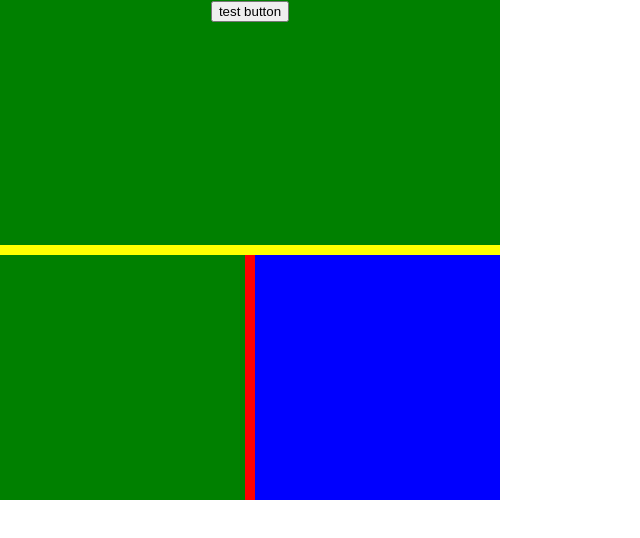
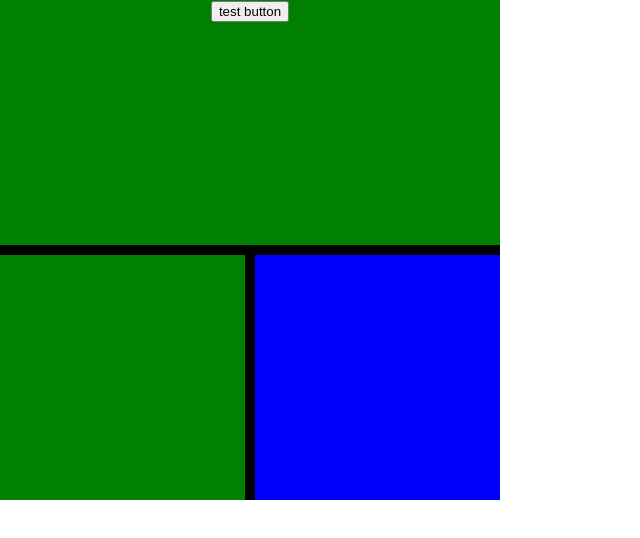
Before and after one commit to k-kangstorehub/widget-layout, a React (Create React App) app: page / in a window 1280 px wide. Shown: the top 538 px of the page, without its empty margins (0-640 px from the left). Built offline with nearby package versions, Linux system fonts and the light colour scheme.

Commit message:
Update style

```diff
--- a/src/App.tsx
+++ b/src/App.tsx
@@ -18,7 +18,7 @@ export const ALayout = new Node({
     type: NODE_TYPE.LAYER,
     direction: DIRECTION.COLUMN,
     children: [],
-    backgroundColor: "blue",
+    backgroundColor: "red",
 });
 
 const BLayout = new Node({
--- a/src/component/Layout.tsx
+++ b/src/component/Layout.tsx
@@ -11,7 +11,7 @@ const useStyle = makeStyles({
         const { node } = props;
         const parent = node.parent;
         const size = parent?.children.length || 1;
-        const splitterOffset = 5 * (size - 1);
+        const splitterOffset = (10 * (size - 1)) / size;
         const width =
             parent?.direction === DIRECTION.ROW ||
             parent?.direction === DIRECTION.ROWREV
@@ -37,29 +37,13 @@ const useStyle = makeStyles({
 const Layout = (props: { node: Node }) => {
     const { node } = props;
 
-    // const [childNodes, setChildNodes] = useState(node.children);
-    // useEffect(() => {
-    //     node.on(NODE_EVENT.UPDATE, () => {
-    //         setChildNodes(node.children);
-    //     });
-    // }, [node]);
     const childNodes = useChildNodes(node);
     const classes = useStyle({
         node,
     });
 
     return (
-        <div
-            key={node.id}
-            // style={{
-            //     width: "100%",
-            //     height: "100%",
-            //     display: "flex",
-            //     backgroundColor: node.backgroundColor,
-            //     flexDirection: node.direction,
-            // }}
-            className={classes.root}
-        >
+        <div key={node.id} className={classes.root}>
             <Factory componentName={node.componentName} />
 
             {childNodes.map((child, index, array) => (
--- a/src/component/Splitter.tsx
+++ b/src/component/Splitter.tsx
@@ -1,7 +1,32 @@
+import { makeStyles } from "@material-ui/styles";
 import interact from "interactjs";
 import React, { useEffect, useRef } from "react";
 
 import Node, { DIRECTION } from "../lib/node";
+
+const useStyle = makeStyles({
+    root: (props: { parent: Node }) => {
+        const { parent } = props;
+        return {
+            width:
+                parent.direction === DIRECTION.ROW ||
+                parent.direction === DIRECTION.ROWREV
+                    ? 10
+                    : "100%",
+            height:
+                parent?.direction === DIRECTION.ROW ||
+                parent?.direction === DIRECTION.ROWREV
+                    ? "100%"
+                    : 10,
+            // cursor:
+            //     parent.direction === DIRECTION.ROW ||
+            //     parent.direction === DIRECTION.ROWREV
+            //         ? "ew-resize"
+            //         : "ns-resize",
+            backgroundColor: "black",
+        };
+    },
+});
 
 const Splitter = (props: { parent: Node }) => {
     const { parent } = props;
@@ -28,28 +53,9 @@ const Splitter = (props: { parent: Node }) => {
         });
     }, [parent.direction]);
 
-    return (
-        <div
-            ref={ref}
-            style={{
-                width:
-                    parent.direction === DIRECTION.ROW ||
-                    parent.direction === DIRECTION.ROWREV
-                        ? 10
-                        : "100%",
-                height:
-                    parent?.direction === DIRECTION.ROW ||
-                    parent?.direction === DIRECTION.ROWREV
-                        ? "100%"
-                        : 10,
-                cursor:
-                    parent.direction === DIRECTION.ROW ||
-                    parent.direction === DIRECTION.ROWREV
-                        ? "ew-resize"
-                        : "ns-resize",
-            }}
-        />
-    );
+    const classes = useStyle({ parent });
+
+    return <div ref={ref} className={classes.root} />;
 };
 
 export default Splitter;
```
